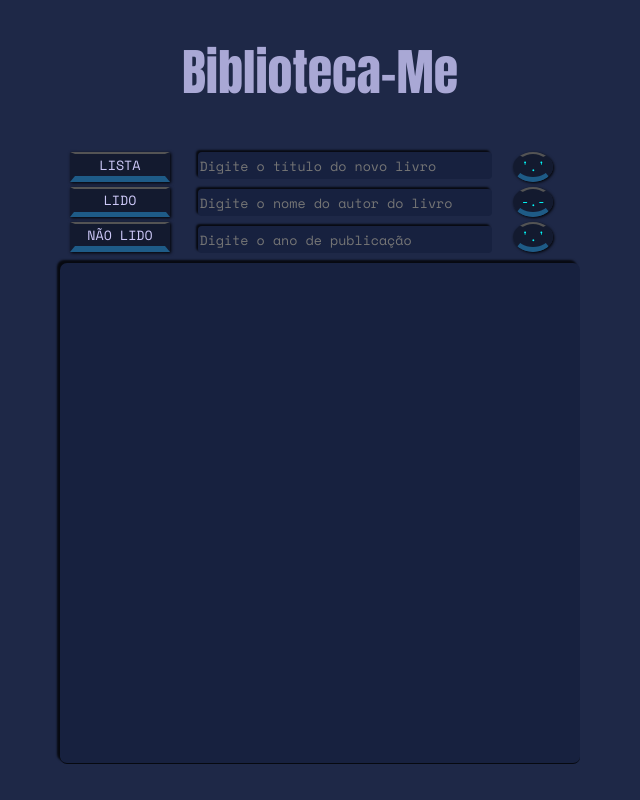
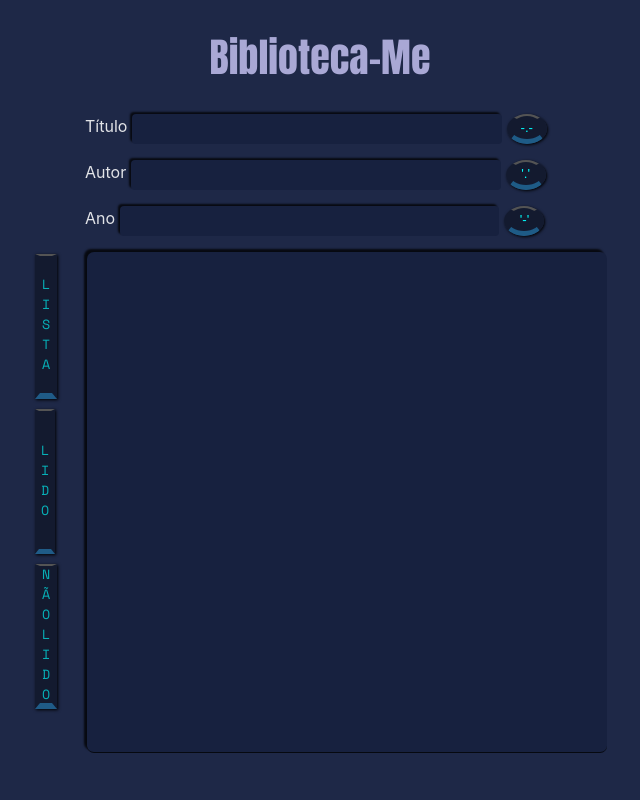
Before and after one commit to Caxara/ListasArrayEstudo, a React (Vite) app: page / in a window 1280 px wide. Shown: the whole page, without its empty margins (320-960 px from the left). Built offline with nearby package versions, Linux system fonts and the light colour scheme.

Commit message:
Construindo Form

```diff
--- a/src/assets/ListaLivro/ListagemCompleta.tsx
+++ b/src/assets/ListaLivro/ListagemCompleta.tsx
@@ -21,10 +21,41 @@ export function ListandoTudo() {
   };
 
   return (
+    <div className="contenerGeral">
       <div>
         <h1 className="minhaBiblioTitulo">Biblioteca-Me</h1>
-      <div className="contenerBotaoImput">
-        <div className="boxBotoes">
+        <form className="ImputFormulario">
+          <p>
+            Título <input type="text" name="titulo" id="inputTitulo"></input>
+            <input
+              type="submit"
+              value={"-.-"}
+              id="adicionarTitulo"
+              className="botaoAdicionar"
+            ></input>
+          </p>
+          <p>
+            Autor <input type="text" name="autor" id="inputAutor"></input>
+            <input
+              type="submit"
+              value={"'.'"}
+              id="adicionarAutor"
+              className="botaoAdicionar"
+            ></input>
+          </p>
+          <p>
+            Ano <input type="number" name="ano" id="inputAno"></input>
+            <input
+              type="submit"
+              value={"'-'"}
+              id="adicionarAno"
+              className="botaoAdicionar"
+            ></input>
+          </p>
+        </form>
+      </div>
+      <div className="contener-Botao-Lista">
+        <div className="contenerBotaoStatus">
           {/*botão para a exibição da lista completa*/}
           <button
             className="botaoLista"
@@ -33,7 +64,7 @@ export function ListandoTudo() {
               aplicarFiltro("todos");
             }}
           >
-            Lista
+            L i s t a
           </button>
           {/*Botão para exibir os livros lidos */}
           <button
@@ -43,7 +74,7 @@ export function ListandoTudo() {
               aplicarFiltro("lidos");
             }}
           >
-            Lido
+            L i d o
           </button>
           {/*Botão para exibir os livros não lidos*/}
           <button
@@ -53,39 +84,8 @@ export function ListandoTudo() {
               aplicarFiltro("nao-lido");
             }}
           >
-            Não Lido
+            N ã o L i d o
           </button>
-        </div>
-        <div className="boxImputs">
-          {/*input para adicionar novo livro na lista, "falta acrescentar o value={} e o onChange={}*/}
-          <input
-            className="inputNovoLivro"
-            type="text"
-            placeholder="Digite o título do novo livro"
-          />
-          <input
-            className="inputNovoLivro"
-            type="text"
-            placeholder="Digite o nome do autor do livro"
-          />
-          <input
-            className="inputNovoLivro"
-            type="text"
-            placeholder="Digite o ano de publicação"
-          />
-        </div>
-        <div className="boxBotaoDoImput">
-          {/*falta acrescentar ao código o "onClick={}" */}
-          <button className="botaoAdicionar" onClick={inclusaoLivros}>
-            '.'
-          </button>{" "}
-          <button className="botaoAdicionar" onClick={inclusaoLivros}>
-            -.-
-          </button>{" "}
-          <button className="botaoAdicionar" onClick={inclusaoLivros}>
-            '.'
-          </button>{" "}
-        </div>
         </div>
         {/*Renderiza a lista de livros completa */}
         <div className="boxCard">
@@ -102,6 +102,7 @@ export function ListandoTudo() {
           ))}
         </div>
       </div>
+    </div>
   );
 }
 export default ListandoTudo;
--- a/src/assets/ListaLivro/styleButton.css
+++ b/src/assets/ListaLivro/styleButton.css
@@ -1,46 +1,26 @@
-.contenerBotaoImput {
-  display: flex;
-  flex-direction: row;
-  justify-content: space-between;
-  width: 500px;
-  gap: 5px;
-  padding: 10px;
-}
-.boxBotoes {
-  height: 100%;
-  width: 25%;
+.contenerBotaoStatus {
   display: flex;
   flex-direction: column;
-  gap: 5px;
-}
-.boxImputs {
-  height: 100%;
-  width: 60%;
-  display: flex;
-  flex-direction: column;
-  justify-content: center;
+  /* justify-content: space-between; */
+  height: 500px;
+  width: 50px;
   gap: 10px;
-}
-.boxBotaoDoImput {
-  height: 100%;
-  width: 15%;
-  display: flex;
-  flex-direction: column;
-  align-items: center;
-  justify-items: center;
-  gap: 5px;
+  padding: 2px;
 }
 
 button {
-  height: 30px;
-  width: 100px;
+  height: 145px;
+  width: 20px;
   display: flex;
   justify-content: center;
   background-color: #12192cdd;
-  color: #d3cefff6;
+  color: rgba(0, 255, 255, 0.658);
   font-family: "Anton", sans-serif;
+  display: flex;
+  align-items: center;
   cursor: pointer;
   font-family: "Space mono", monospace;
+  font-weight: bold;
   text-transform: uppercase;
   position: relative;
   transition: transform 0, 6s ease-in-out, text-shadow 0.25s ease-in-out; /*faz o movimento do clique mais suave*/
@@ -58,20 +38,42 @@ button:hover {
   color: #0ff;
 }
 
-.inputNovoLivro {
-  height: 25px;
+p {
+  display: flex;
+  flex-direction: row;
+  gap: 5px;
+}
+#inputTitulo {
+  width: 70%;
   background-color: #17213f;
   color: #0ff;
   box-shadow: -2px -2px 2px rgba(0, 0, 0, 0.776);
   border: none;
   border-radius: 4px;
   font-family: "Space mono", monospace;
-  display: flex;
 }
-/*
-.botaoAdicionar:hover {
-  color: black;
-} */
+
+#inputAutor {
+  width: 70%;
+  background-color: #17213f;
+  color: #0ff;
+  box-shadow: -2px -2px 2px rgba(0, 0, 0, 0.776);
+  border: none;
+  border-radius: 4px;
+  font-family: "Space mono", monospace;
+}
+
+#inputAno {
+  width: 70%;
+  background-color: #17213f;
+  color: #0ff;
+  box-shadow: -2px -2px 2px rgba(0, 0, 0, 0.776);
+  border: none;
+  border-radius: 4px;
+  font-family: "Space mono", monospace;
+  padding-left: 12px;
+}
+
 .botaoLista {
   border-left: 5px solid transparent; /*lapidando o botão em forma de piramide*/
   border-right: 5px solid transparent; /*lapidando o botão em forma de piramide*/
@@ -95,13 +97,27 @@ button:hover {
 .botaoAdicionar {
   display: flex;
   align-items: center;
+  justify-items: center;
   height: 30px;
   width: 40px;
   border-radius: 50%;
   font-weight: 500;
+  background-color: #12192cdd;
   border-left: 4px solid transparent;
   border-right: 4px solid transparent;
   border-bottom: 5px solid #2373a8ba;
   color: #0ff;
   box-shadow: 1px 1px 3px rgba(0, 0, 0, 0.977);
 }
+
+/*Efeito de afundamento do botão ao clicar*/
+.botaoAdicionar:active {
+  transform: translate(2px, 2px); /*move o botão levemente*/
+  box-shadow: 0 4px 4px white; /*adiciona uma sombra mais suave complementando o movimento*/
+}
+
+.botaoAdicionar:hover {
+  box-shadow: 0 0 15px #0ff, 0 0 10px #0ff, 0 0 5px #0ff;
+  text-shadow: 0 0 15px #0ff, 0 0 10px #0ff, 0 0 5px #0ff;
+  color: rgb(255, 255, 255);
+}
--- a/src/assets/ListaLivro/styleCard.css
+++ b/src/assets/ListaLivro/styleCard.css
@@ -1,3 +1,12 @@
+.contenerGeral {
+  display: flex;
+  flex-direction: column;
+  height: 100svh;
+}
+.contener-Botao-Lista {
+  display: flex;
+}
+
 .boxCard {
   display: flex;
   flex-direction: column;
@@ -41,8 +50,12 @@
   justify-content: center;
   color: #d3ceffc5; /* burlywood*/
   font-family: "anton", sans-serif;
-  font-size: 50px;
+  font-size: 40px;
 }
+.ImputFormulario {
+  padding-left: 52px;
+}
+
 .tituloLivro {
   display: flex;
   gap: 10px;
```
Lines whose indentation alone changed are shown as unchanged.
